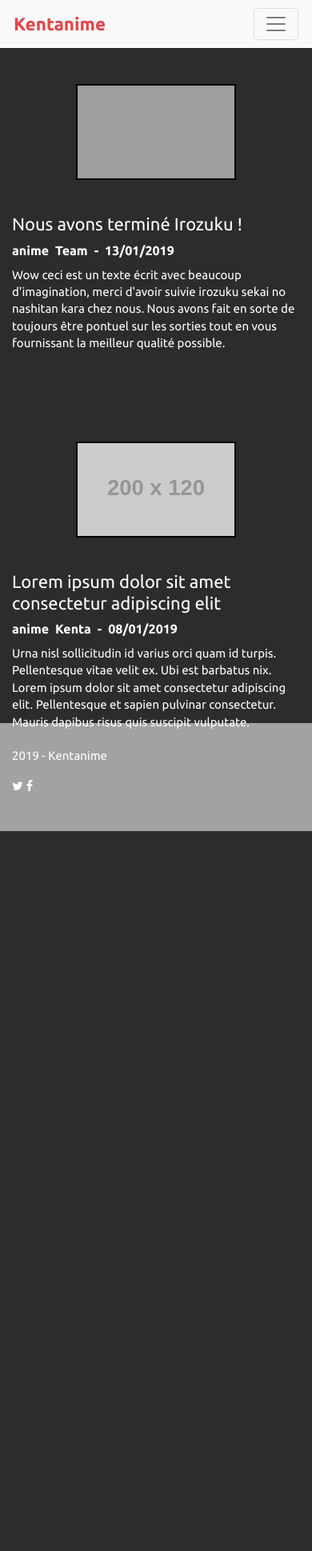
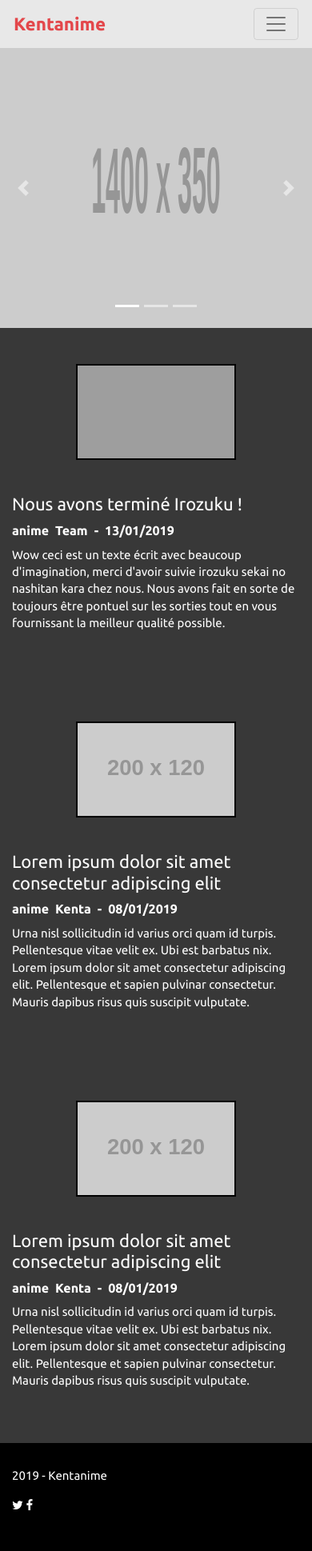
Before and after one commit to birnagerald/Kentanime, a Symfony app: template templates/home/index.html.twig in a window 390 px wide. Shown: the whole page at 80% size. Before the commit the page ends 1039 px from the top, so only its background shows below. Run offline with Twig, Linux system fonts and the light colour scheme; the template is opened without the code that fills it, so the values that code supplies are empty; grey boxes labelled with a size stand in for pictures from a placeholder-image service; some libraries are stand-ins or nearby versions; grey boxes are pictures that could not be loaded.

Commit message:
feat: front show post update: front responsive feat: back bdd post

```diff
--- a/composer.json
+++ b/composer.json
@@ -5,7 +5,7 @@
         "php": "^7.1.3",
         "ext-ctype": "*",
         "ext-iconv": "*",
-        "sensio/framework-extra-bundle": "^5.1",
+        "sensio/framework-extra-bundle": "^5.2",
         "symfony/asset": "4.2.*",
         "symfony/console": "4.2.*",
         "symfony/dotenv": "4.2.*",
@@ -26,6 +26,8 @@
         "symfony/yaml": "4.2.*"
     },
     "require-dev": {
+        "doctrine/doctrine-fixtures-bundle": "^3.1",
+        "fzaninotto/faker": "^1.8",
         "symfony/debug-pack": "*",
         "symfony/maker-bundle": "^1.0",
         "symfony/profiler-pack": "*",
--- a/config/bundles.php
+++ b/config/bundles.php
@@ -14,4 +14,5 @@ return [
     Symfony\Bundle\DebugBundle\DebugBundle::class => ['dev' => true, 'test' => true],
     Symfony\Bundle\MakerBundle\MakerBundle::class => ['dev' => true],
     Symfony\Bundle\WebServerBundle\WebServerBundle::class => ['dev' => true],
+    Doctrine\Bundle\FixturesBundle\DoctrineFixturesBundle::class => ['dev' => true, 'test' => true],
 ];
--- a/public/css/appdev.css
+++ b/public/css/appdev.css
@@ -2,25 +2,22 @@
    ------------------------------------------------------------------------- */
 .test-main {
     width: 100%;
-    height: 100vh;
-    background-color: rgba(0, 0, 0, 0.781);
+
     border-right: 2px solid black;
+
 }
 
 .test-sidebar {
     width: 100%;
-    height: 100vh;
-    background-color: rgba(55, 54, 121, 0.199);
+    height: 100%;
 
 }
 
-@media (max-width: 768px) {
-    .test-sidebar {
-        display: none;
-    }
+@media (max-width: 1200px) {
 
     .test-main {
         border: 0;
+
     }
 }
 
@@ -28,7 +25,34 @@
     .container-thumbnail {
         margin-bottom: 5vh;
     }
+
+    .container-thumbnail-show {
+        margin-bottom: 5vh;
+
+    }
+
+
 }
+
+@media (max-width: 768px) {
+
+    .container-thumbnail-show img {
+        width: 420px!important;
+        height: 280px!important;
+
+    }
+}
+
+@media (max-width: 576px) {
+
+    .container-thumbnail-show img {
+        width: 200px!important;
+        height: 120px!important;
+
+    }
+}
+
+
 
 
 /* TEST
@@ -84,7 +108,7 @@ body {
     font-size: 15px;
     line-height: 1.42857;
     color: white;
-    background-color: rgba(0, 0, 0, 0.205);
+    background-color: rgba(0, 0, 0, 0.781);
 }
 
 
@@ -121,7 +145,7 @@ header .locales a {
 }
 
 footer {
-    background: rgba(0, 0, 0, 0.205);
+    background: black;
     margin-top: 0;
     padding-top: 2em;
     padding-bottom: 2em;
@@ -156,6 +180,16 @@ footer #footer-ressources {
 
 }
 
+.container-thumbnail-show img {
+
+    width: 720px;
+    height: 480px;
+    border: 2px solid #000;
+
+}
+
+
+
 a {
 
     color: white;
@@ -181,7 +215,7 @@ a:active {
 }
 
 
-/* Page: 'Blog index'
+/* Page: 'Blog home'
    ------------------------------------------------------------------------- */
 body#blog_index #main h1,
 body#blog_index #main p {
@@ -210,3 +244,8 @@ body#blog_index .post-tags .label-default {
 body#blog_index .post-tags .label-default i {
     color: #a3b2b2;
 }
+
+.carousel-item img {
+    width: 1400px;
+    height: 350px;
+}
--- a/src/Controller/HomeController.php
+++ b/src/Controller/HomeController.php
@@ -12,9 +12,7 @@ class HomeController extends AbstractController
      */
     public function index()
     {
-        return $this->render('home/index.html.twig', [
-            'controller_name' => 'HomeController',
-        ]);
+        return $this->render('home/index.html.twig');
     }
 
 }
--- a/templates/base.html.twig
+++ b/templates/base.html.twig
@@ -45,14 +45,15 @@
         <div class="container-fluid body-container">
         {% block body %}
                <div class="row">
-                    <div id="main" class="col-xl-9 col-md-10 p-l-r-0">
+                    <div id="main" class="col-xl-9 col-md-12 p-l-r-0">
 
                         {% block main %}{% endblock %}
                     </div>
 
-                    <div id="sidebar" class="col-xl-3 col-md-2 p-l-r-0">
+                    <div id="sidebar" class="col-xl-3 col-md-0 p-l-r-0">
                         {% block sidebar %}
-
+                             <div class="test-sidebar">
+                                </div>
                         {% endblock %}
                     </div>
                 </div>
--- a/templates/home/index.html.twig
+++ b/templates/home/index.html.twig
@@ -5,12 +5,42 @@
 {% block main %}
     <div class="test-main">
 
+        <div class="container-fluid p-l-r-0">
+            <div id="carouselExampleIndicators" class="carousel slide" data-ride="carousel">
+                <ol class="carousel-indicators">
+                    <li data-target="#carouselExampleIndicators" data-slide-to="0" class="active"></li>
+                    <li data-target="#carouselExampleIndicators" data-slide-to="1"></li>
+                    <li data-target="#carouselExampleIndicators" data-slide-to="2"></li>
+                </ol>
+                <div class="carousel-inner">
+                    <div class="carousel-item active">
+                    <img class="d-block w-100" src="https://placehold.it/1400x350" alt="First slide">
+                    </div>
+                    <div class="carousel-item">
+                    <img class="d-block w-100" src="https://placehold.it/1400x350" alt="Second slide">
+                    </div>
+                    <div class="carousel-item">
+                    <img class="d-block w-100" src="https://placehold.it/1400x350" alt="Third slide">
+                    </div>
+                </div>
+                <a class="carousel-control-prev" href="#carouselExampleIndicators" role="button" data-slide="prev">
+                    <span class="carousel-control-prev-icon" aria-hidden="true"></span>
+                    <span class="sr-only">Previous</span>
+                </a>
+                <a class="carousel-control-next" href="#carouselExampleIndicators" role="button" data-slide="next">
+                    <span class="carousel-control-next-icon" aria-hidden="true"></span>
+                    <span class="sr-only">Next</span>
+                </a>
+            </div>
+
+        </div>
+
 
         <div class="container container-article">
             <div class="row">
                 <div class="col-xl-3">
                     <div class="container-thumbnail d-flex justify-content-center">
-                        <img width="400" height="400" src="https://static.next-episode.net/tv-shows-images/huge/irozuku-sekai-no-ashita-kara.jpg">
+                        <img src="https://static.next-episode.net/tv-shows-images/huge/irozuku-sekai-no-ashita-kara.jpg">
                     </div>
                 </div>
                 <article class="post col-xl-9">
@@ -31,11 +61,12 @@
                 </article>
             </div>
         </div>
+
         <div class="container container-article">
             <div class="row">
                 <div class="col-xl-3">
                     <div class="container-thumbnail d-flex justify-content-center">
-                        <img width="400" height="400" src="https://placehold.it/200x120">
+                        <img src="https://placehold.it/200x120">
                     </div>
                 </div>
                 <article class="post col-xl-9">
@@ -56,10 +87,32 @@
                 </article>
             </div>
         </div>
+
+        <div class="container container-article">
+            <div class="row">
+                <div class="col-xl-3">
+                    <div class="container-thumbnail d-flex justify-content-center">
+                        <img src="https://placehold.it/200x120">
+                    </div>
+                </div>
+                <article class="post col-xl-9">
+                    <h2>
+                        <a href="#">
+                        Lorem ipsum dolor sit amet consectetur adipiscing elit
+                        </a>
+                    </h2>
+
+                    <p class="post-metadata">
+                        <span class="metadata">anime</span><span class="metadata">Kenta</span><span class="metadata">-</span><span class="metadata">08/01/2019</span>
+
+                    </p>
+
+                    <p>Urna nisl sollicitudin id varius orci quam id turpis. Pellentesque vitae velit ex. Ubi est barbatus nix. Lorem ipsum dolor sit amet consectetur adipiscing elit. Pellentesque et sapien pulvinar consectetur. Mauris dapibus risus quis suscipit vulputate.</p>
+
+
+                </article>
+            </div>
+        </div>
+
     </div>
 {% endblock %}
-
-{% block sidebar %}
-    <div class="test-sidebar">
-    </div>
-{% endblock %}
```
Also changed, not shown: src/Controller/NewsController.php (+13 -4 lines), src/DataFixtures/AppFixtures.php (added, +17 -0 lines), src/DataFixtures/PostFixtures.php (added, +30 -0 lines), src/Entity/Posts.php (added, +125 -0 lines), src/Migrations/Version20190108220916.php (added, +28 -0 lines), src/Repository/PostsRepository.php (added, +50 -0 lines), templates/news/index.html.twig (+7 -36 lines), templates/news/show.html.twig (+31 -27 lines), 3 other files.
